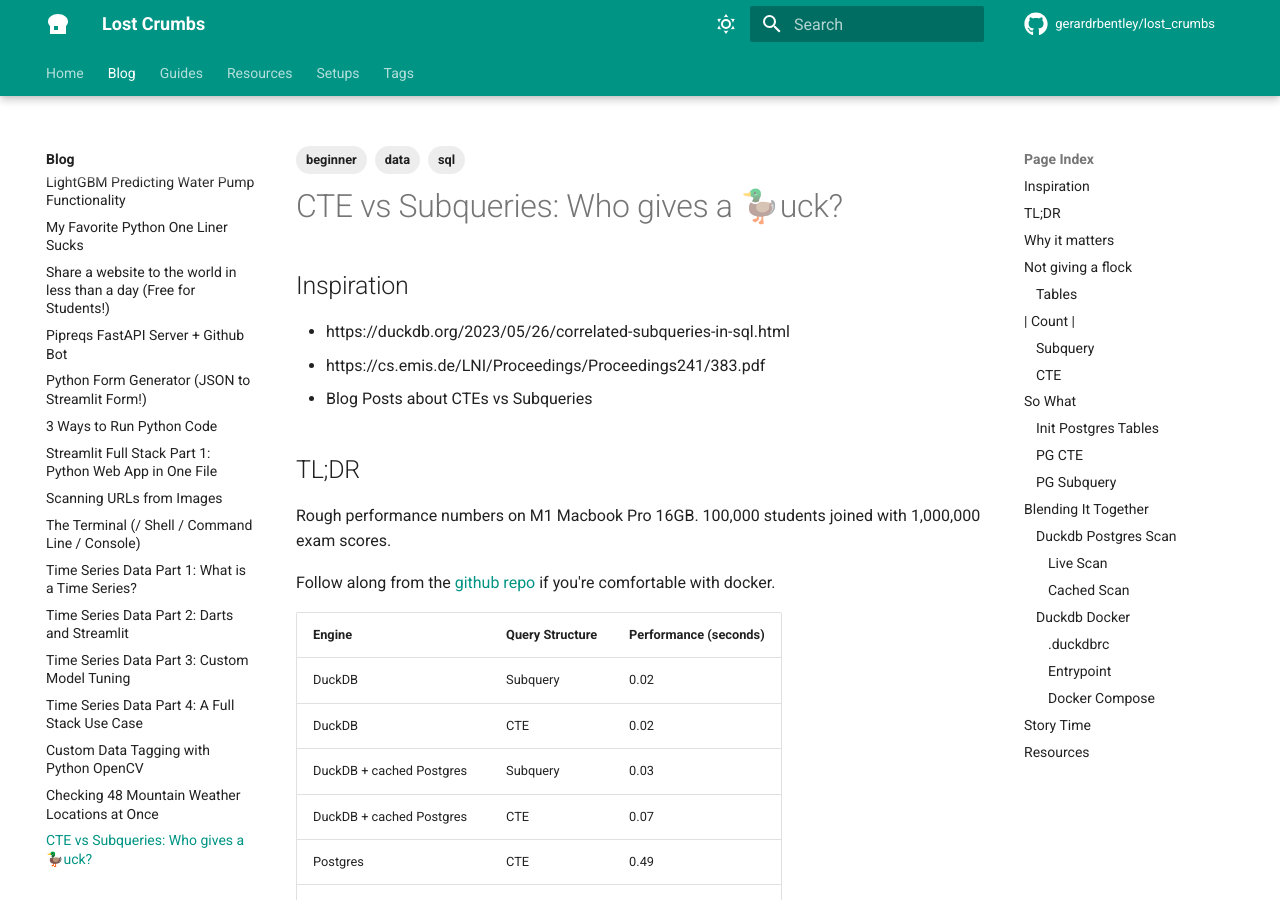
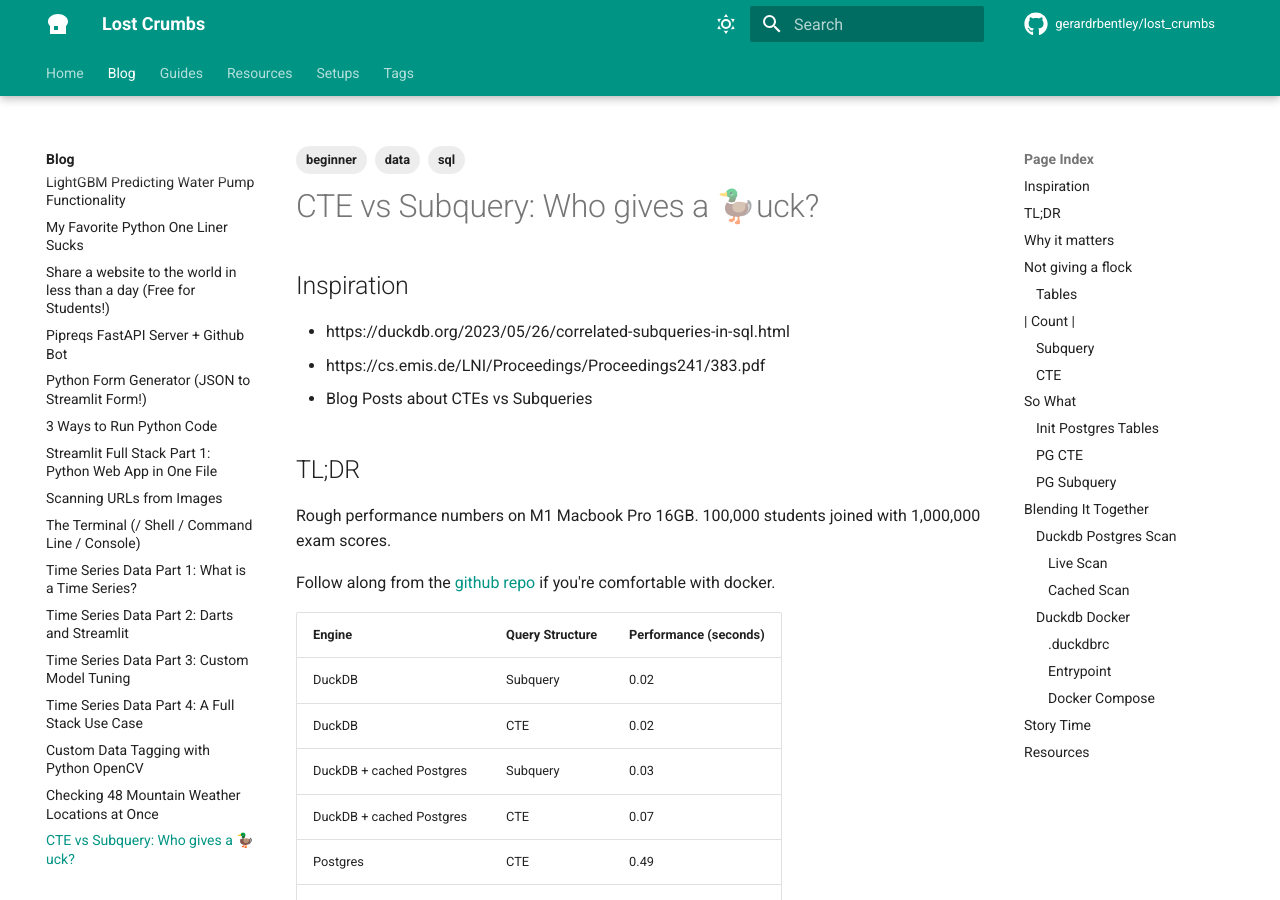
Before and after one commit to gerardrbentley/lost_crumbs, an MkDocs documentation site: the page built from docs/blog/who-gives-a-duck.md, in a window 1280 px wide and 900 px high. Built offline with MkDocs 1.6.1 and Material for MkDocs 9.7.7, drawn with Linux system fonts in a browser that asks for light colours; comment, search, counter and statistics services are not loaded.

Commit message:
Update who-gives-a-duck.md

```diff
--- a/docs/blog/who-gives-a-duck.md
+++ b/docs/blog/who-gives-a-duck.md
@@ -1,5 +1,5 @@
 ---
-title: "CTE vs Subqueries: Who gives a 🦆uck?"
+title: "CTE vs Subquery: Who gives a 🦆uck?"
 description: Exploring query structure in postgres and duckdb
 categories:
     - data
@@ -10,7 +10,7 @@
 date: 2023-06-04
 ---
 
-# CTE vs Subqueries: Who gives a 🦆uck?
+# CTE vs Subquery: Who gives a 🦆uck?
 
 ## Inspiration
 
```
